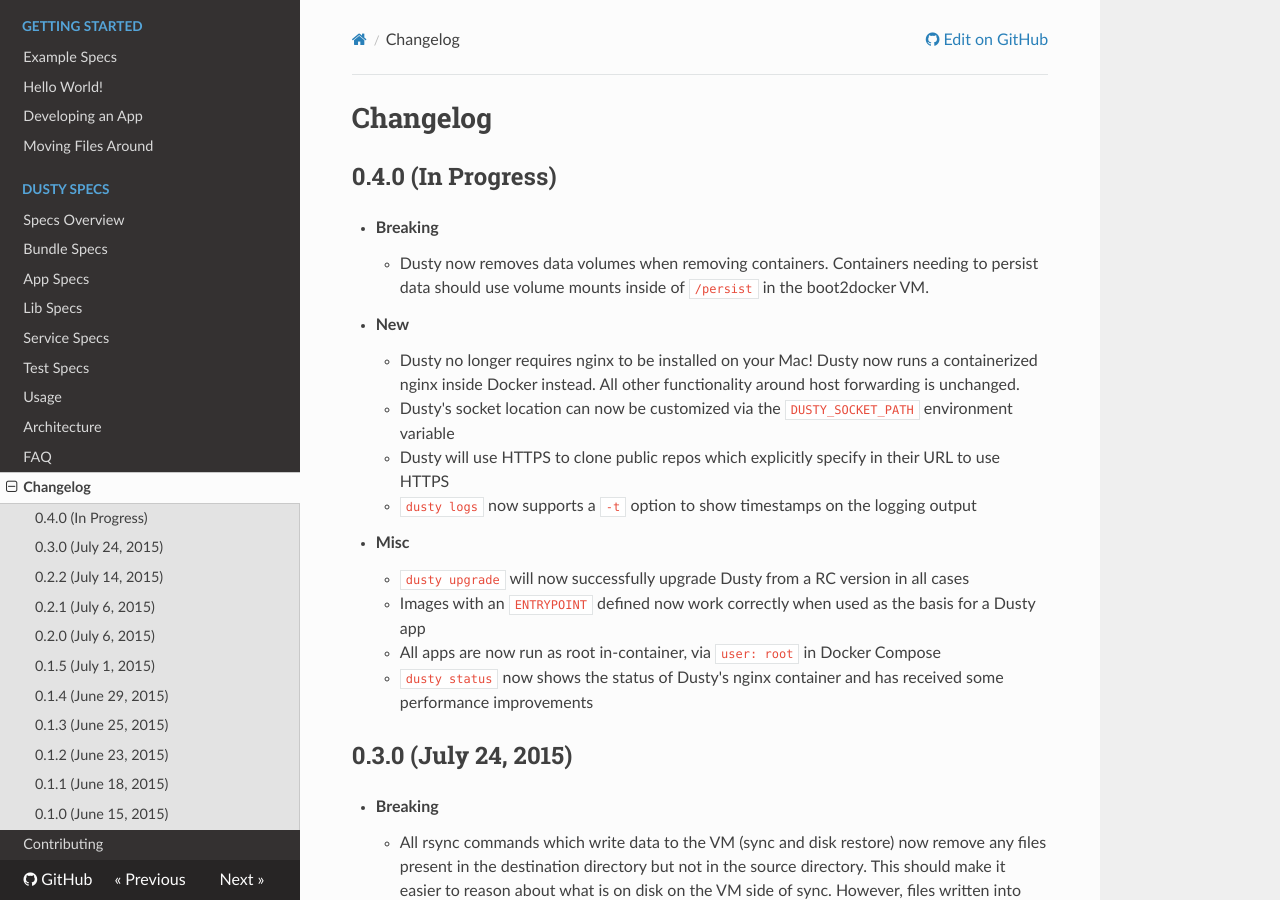
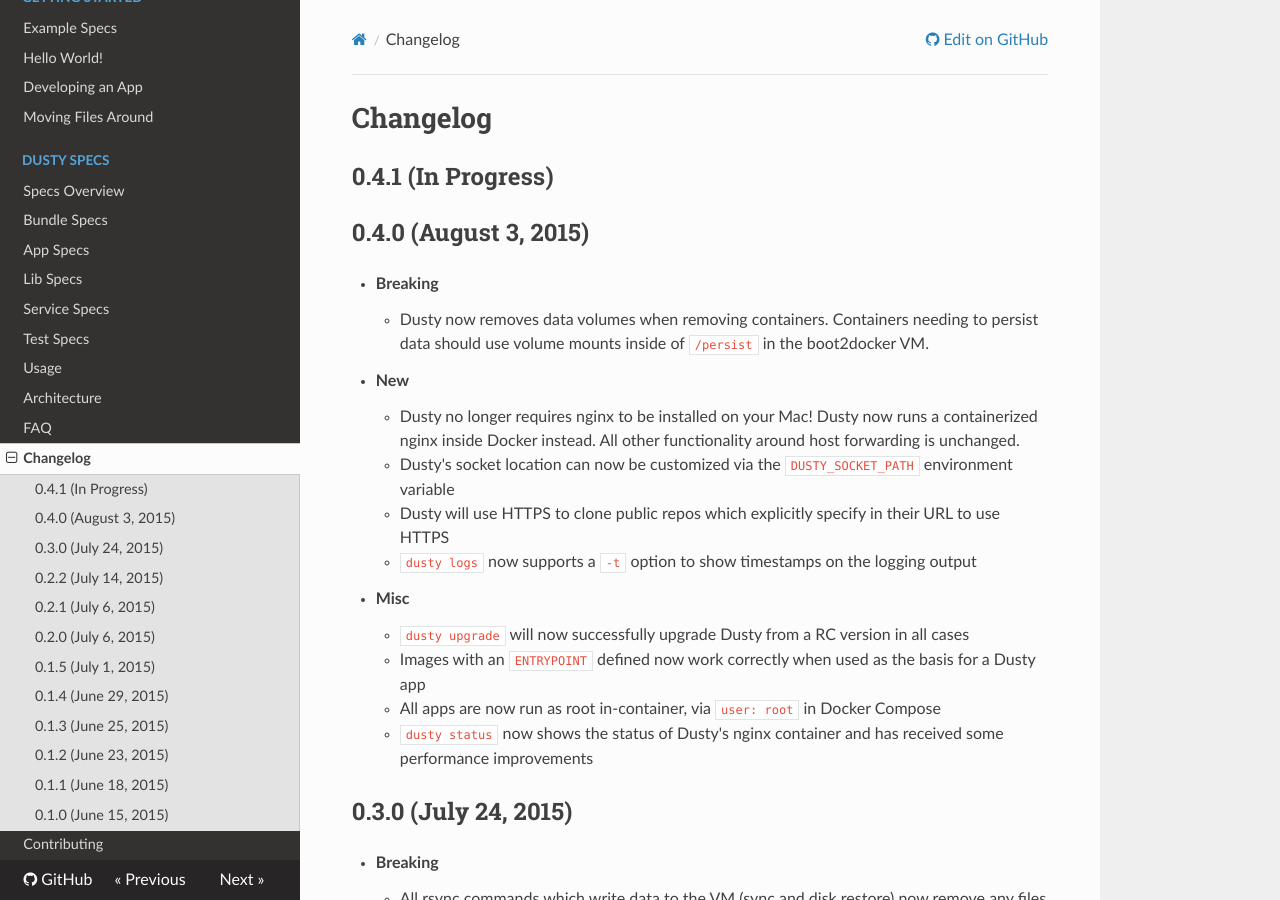
Before and after one commit to gamechanger/dusty, an MkDocs documentation site: the page built from docs/changelog.md, in a window 1280 px wide and 900 px high. Built offline with MkDocs 1.6.1, drawn with Linux system fonts in a browser that asks for light colours; nearby versions of some CDN libraries; old or Windows-style settings are respelled for this version of MkDocs.

```diff
--- a/docs/changelog.md
+++ b/docs/changelog.md
@@ -1,6 +1,8 @@
 # Changelog
 
-## 0.4.0 (In Progress)
+## 0.4.1 (In Progress)
+
+## 0.4.0 (August 3, 2015)
 
 * **Breaking**
     * Dusty now removes data volumes when removing containers. Containers needing to persist data should use volume mounts inside of `/persist` in the boot2docker VM.
```
Also changed, not shown: docs/installation.md (+1 -1 lines).
